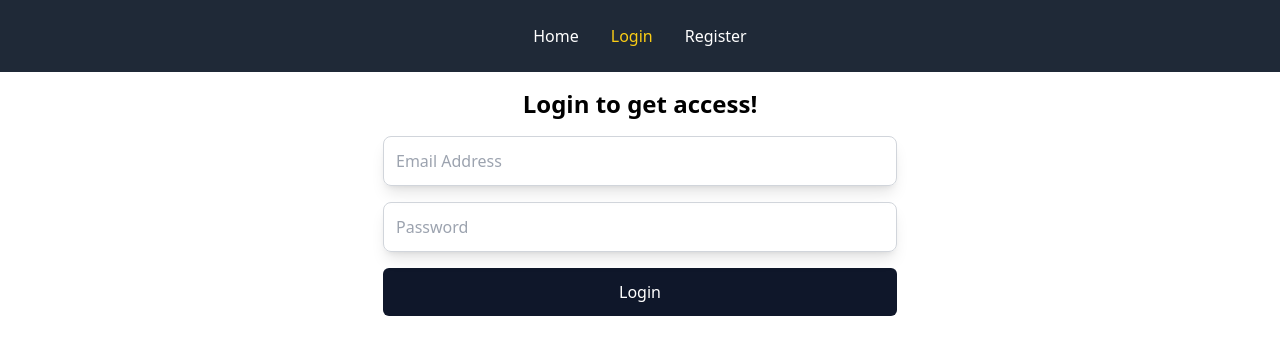
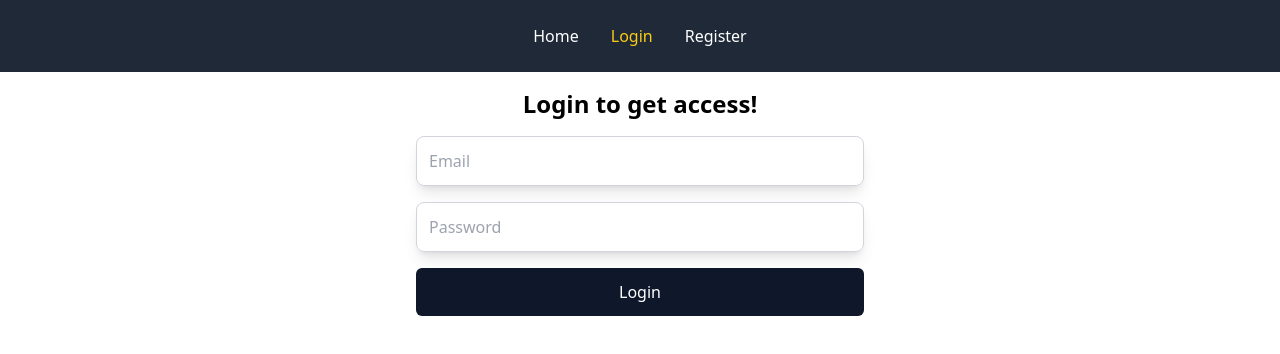
Before and after one commit to abdurrahmankaya71/fullstack-reactjs-todo-app, a React (Vite) app: page /login in a window 1280 px wide. Shown: the top 354 px of the page. Built offline with nearby package versions, Linux system fonts and the light colour scheme.

Commit message:
add login functionality with form validation and toast notifications; refactor interfaces and update App component

```diff
--- a/src/App.tsx
+++ b/src/App.tsx
@@ -1,8 +1,16 @@
 import { RouterProvider } from "react-router-dom";
 import router from "./routes";
+import { Toaster } from "react-hot-toast";
+// import { useState } from "react";
 
 const App = () => {
-    return <RouterProvider router={router} />;
+  // const [isLoggedIn, setIsLoggedIn] = useState(false);
+  return (
+    <main>
+      <RouterProvider router={router} />
+      <Toaster />
+    </main>
+  );
 };
 
 export default App;
--- a/src/data/index.ts
+++ b/src/data/index.ts
@@ -1,4 +1,4 @@
-import { ILoginInput, IRegisterForm } from "../interfaces";
+import { ILoginForm, IRegisterForm } from "../interfaces";
 
 export const REGISTER_FORM: IRegisterForm[] = [
   {
@@ -31,7 +31,7 @@ export const REGISTER_FORM: IRegisterForm[] = [
 ];
 
 
-export const LOGIN_FORM: ILoginInput[] = [
+export const LOGIN_FORM: ILoginForm[] = [
   {
     name: "identifier",
     placeholder: "Email",
--- a/src/interfaces/index.ts
+++ b/src/interfaces/index.ts
@@ -16,7 +16,12 @@ export interface IRegisterForm {
 }
 
 export interface ILoginInput {
-  name: "identifier" | "password";
+  identifier: string;
+  password: string;
+}
+
+export interface ILoginForm {
+  name: keyof ILoginInput;
   placeholder: string;
   type: string;
   validation: {
@@ -27,7 +32,7 @@ export interface ILoginInput {
 }
 
 export interface IErrorResponse {
-  error: {
+ error: {
     details?: {
       errors: {
         message: string;
--- a/src/pages/Login.tsx
+++ b/src/pages/Login.tsx
@@ -1,14 +1,92 @@
 import Input from "../components/ui/Input";
 import Button from "../components/ui/Button";
+import { LOGIN_FORM } from "../data";
+import { useNavigate } from "react-router-dom";
+import { useState } from "react";
+import { SubmitHandler, useForm } from "react-hook-form";
+import { IErrorResponse, ILoginInput } from "../interfaces";
+import { yupResolver } from "@hookform/resolvers/yup";
+import { loginSchema } from "../validation";
+import InputErrorMessage from "../components/ui/InputErrorMessage";
+import toast from "react-hot-toast";
+import { AxiosError } from "axios";
+import axiosInstance from "../config/axios.config";
 
 const Login = () => {
+  //! states
+  const [isLoading, setIsLoading] = useState(false);
+  const navigate = useNavigate();
+  const {
+    register,
+    handleSubmit,
+    formState: { errors },
+  } = useForm<ILoginInput>({ resolver: yupResolver(loginSchema) });
+
+  //! Handlers
+  const onSubmit: SubmitHandler<ILoginInput> = async (data) => {
+    console.log(data);
+    //!  1- Pending
+    setIsLoading(true);
+    try {
+      //! 2- Fulfilled => Success => optional
+      const { status } = await axiosInstance.post("/auth/local", data);
+      if (status === 200) {
+        toast.success(
+          "Sec You will navigate to the home page after 3 seconds.",
+          {
+            position: "bottom-center",
+            duration: 1500,
+            style: {
+              backgroundColor: "black",
+              color: "white",
+              width: "fit-content",
+            },
+          }
+        );
+        setTimeout(() => {
+          navigate("/");
+        }, 3000);
+      }
+      console.log(status);
+    } catch (error) {
+      const errorObj = error as AxiosError<IErrorResponse>;
+      toast.error(`${errorObj.response?.data?.error?.message}`, {
+        position: "bottom-center",
+        duration: 2000,
+        style: {
+          backgroundColor: "black",
+          color: "white",
+          width: "fit-content",
+        },
+      });
+
+      //! 3- Rejected => Failed => optional
+    } finally {
+      setIsLoading(false);
+    }
+  };
+
+  //! Renders
+  const renderRegisterForm = LOGIN_FORM.map(
+    ({ name, placeholder, type, validation }, idx) => (
+      <div key={idx}>
+        <Input
+          type={type}
+          placeholder={placeholder}
+          {...register(name, validation)}
+        />
+        {errors[name] && <InputErrorMessage msg={errors[name]?.message} />}
+      </div>
+    )
+  );
   return (
-    <div className="flex flex-col items-center justify-center space-y-4 mt-4">
-      <h2 className="font-bold text-2xl">Login to get access!</h2>
-      <form className="space-y-4">
-        <Input placeholder="Email Address" />
-        <Input placeholder="Password" />
-        <Button fullWidth>Login</Button>
+    <div className="max-w-md space-y-4 mt-4 mx-auto">
+      <h2 className="font-bold text-2xl text-center">Login to get access!</h2>
+      <form className="space-y-4" onSubmit={handleSubmit(onSubmit)}>
+        {renderRegisterForm}
+        <Button fullWidth isLoading={isLoading}>
+          Login
+        </Button>
       </form>
     </div>
   );
--- a/src/pages/Register.tsx
+++ b/src/pages/Register.tsx
@@ -2,16 +2,18 @@ import Input from "../components/ui/Input";
 import Button from "../components/ui/Button";
 import { useForm, SubmitHandler } from "react-hook-form";
 import InputErrorMessage from "../components/ui/InputErrorMessage";
-import { IRegisterInput } from "../interfaces/index";
+import { IErrorResponse, IRegisterInput } from "../interfaces/index";
 import { REGISTER_FORM } from "../data";
 import { yupResolver } from "@hookform/resolvers/yup";
 import { registerSchema } from "../validation";
 import axiosInstance from "../config/axios.config";
-import toast, { Toaster } from "react-hot-toast";
+import toast from "react-hot-toast";
 import { useNavigate } from "react-router-dom";
 import { useState } from "react";
+import { AxiosError } from "axios";
 
 const RegisterPage = () => {
+  //! states
   const [isLoading, setIsLoading] = useState(false);
   const navigate = useNavigate();
   const {
@@ -47,6 +49,18 @@ const RegisterPage = () => {
       }
       console.log(status);
     } catch (error) {
+      const errorObj = error as AxiosError<IErrorResponse>;
+      // console.log(errorObj.response?.data?.error?.message);
+      toast.error(`${errorObj.response?.data?.error?.message}`, {
+        position: "bottom-center",
+        duration: 2000,
+        style: {
+          backgroundColor: "black",
+          color: "white",
+          width: "fit-content",
+        },
+      });
+
       //! 3- Rejected => Failed => optional
     } finally {
       setIsLoading(false);
@@ -78,7 +92,6 @@ const RegisterPage = () => {
           Register
         </Button>
       </form>
-      <Toaster />
     </div>
   );
 };
--- a/src/validation/index.ts
+++ b/src/validation/index.ts
@@ -6,15 +6,7 @@ export const registerSchema = yup.object({
   password: yup.string().required("Password is required").min(6, "Password should be at least 6 charachters."),
 }).required();
 
-// export const loginSchema = yup
-//   .object({
-//     identifier: yup
-//       .string()
-//       .required("Email is required")
-//       .matches(/^[^@ ]+@[^@ ]+\.[^@ .]{2,}$/, "Not a valid email address."),
-//     password: yup
-//       .string()
-//       .required("Password is required")
-//       .min(6, "Password should be at least 6 charachters."),
-//   })
-//   .required();
+export const loginSchema = yup.object({
+  identifier: yup.string().required("Email is required").matches(/^[^@ ]+@[^@ ]+\.[^@ .]{2,}$/, "Not a valid email address."),
+  password: yup.string().required("Password is required").min(6, "Password should be at least 6 charachters."),
+}).required();
```
